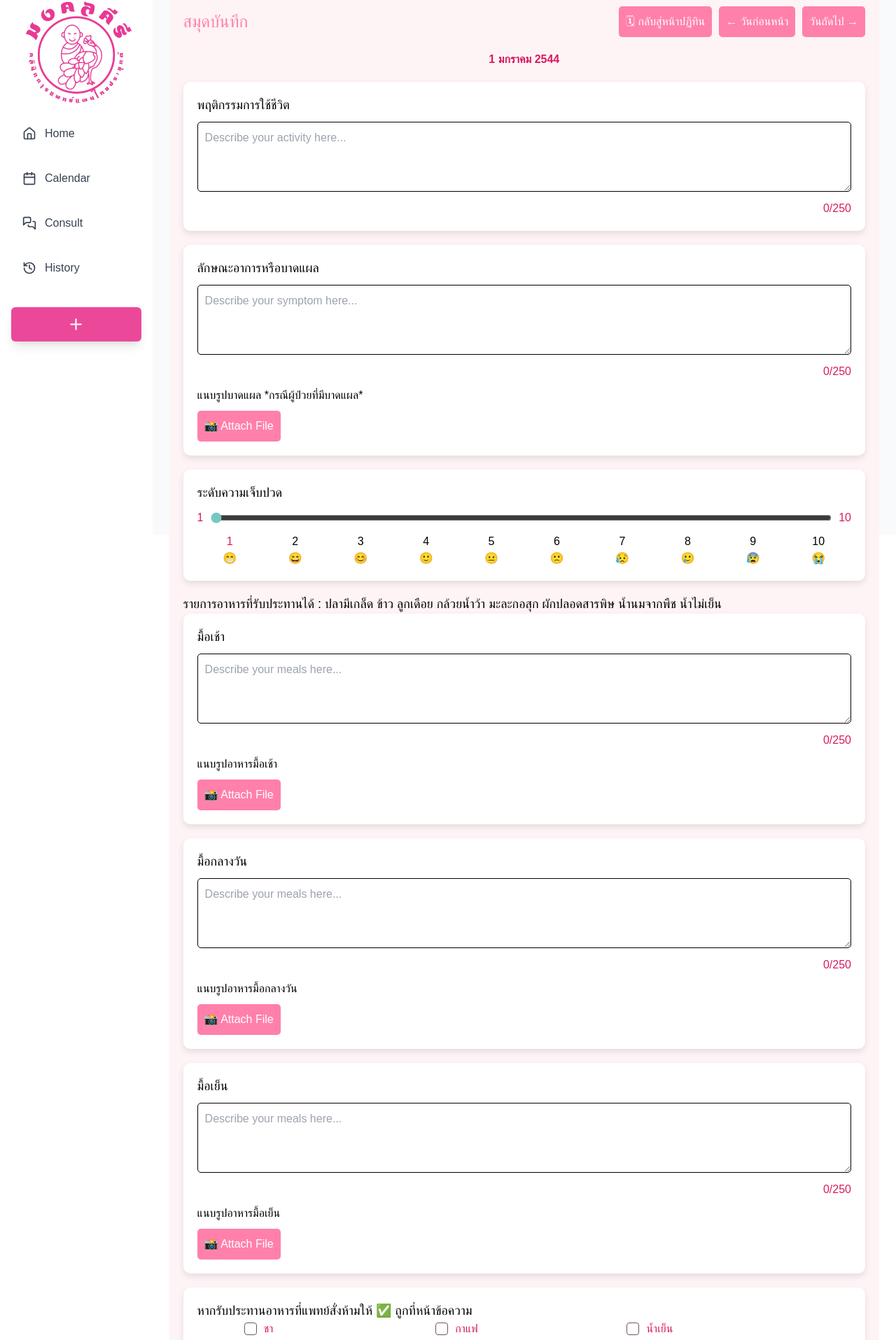
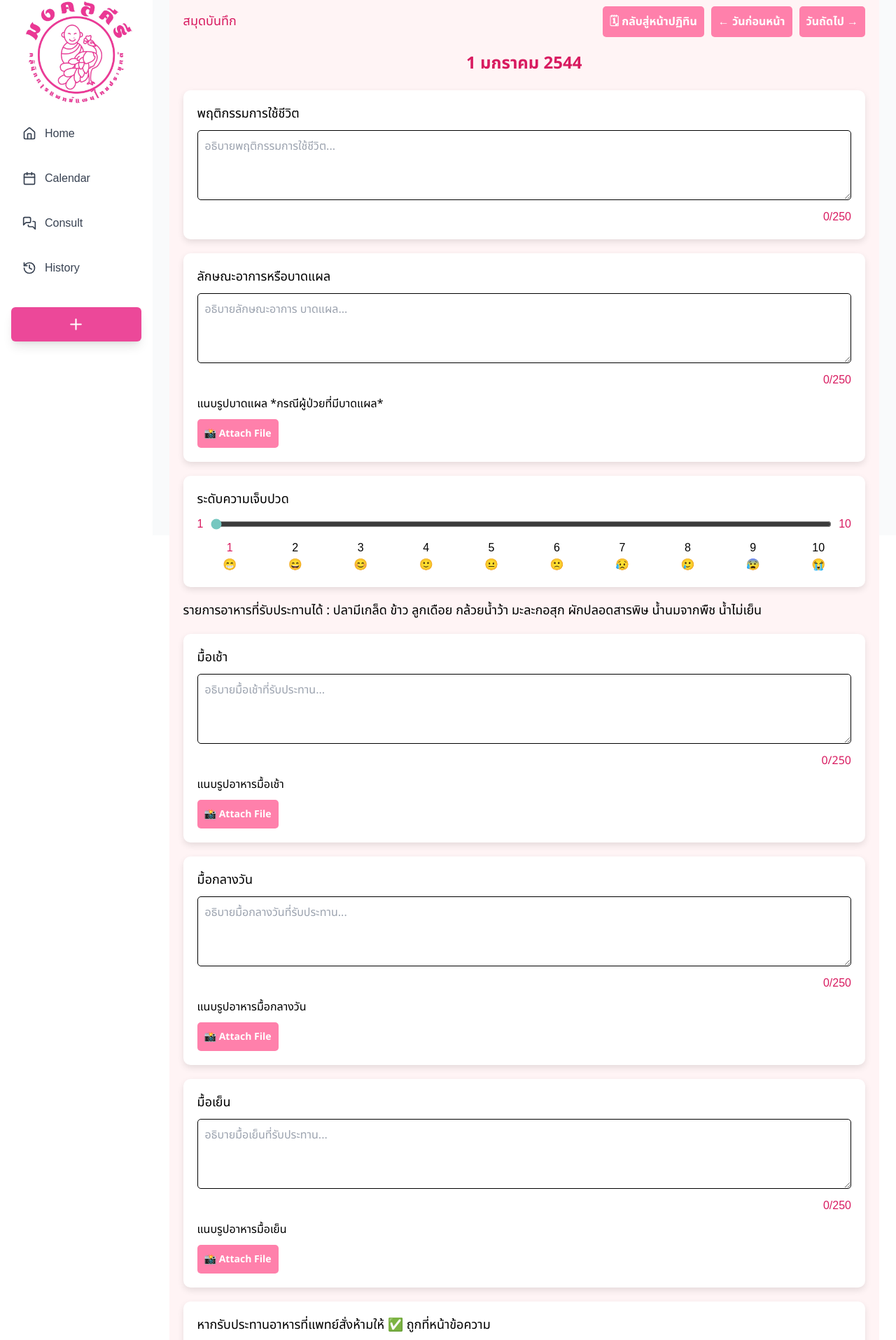
Before and after one commit to tensept/SE-project, a Next.js app: page /diary/1 in a window 1280 px wide. Shown: the part 35-1950 px from the top of the page at 70% size. Built offline with nearby package versions, Linux system fonts and the light colour scheme; no server answers.

Commit message:
font and lang change

```diff
--- a/app/calendar/page.tsx
+++ b/app/calendar/page.tsx
@@ -287,14 +287,14 @@ const Calendar: React.FC = () => {
               </p>
               <p className="mt-5 text-sm text-black-500 font-bold">
                 ❌อาหารแสลง : ชา กาแฟ น้ำเย็น น้ำแข็ง บุหรี่ เหล้า เบียร์
-                ข้าวเหนียว ไข่ไก่ ไก่ หมู วัว ปลาไม่มีเกล็ด อาหารหมักดอง ปลาเต็ม
+                ข้าวเหนียว ไข่ไก่ ไก่ หมู วัว ปลาไม่มีเกล็ด อาหารหมักดอง ปลาเค็ม
                 ปลาร้า มาม่า อาหารทะเล เครื่องในสัตว์ เส้นก๋วยเตียว อาหารแปรรูป
                 ปลากระป๋อง
               </p>
               <p className="mt-5 text-sm text-black-100 font-bold">
                 🧘ไหว้พระ สวดมนต์ ทำสมาธิ กรวดน้ำให้เจ้ากรรมนายเวร
                 ใส่บาตรทุกวันพระ ข้าว 1 ถ้วย กล้วย 1 ทวี
-                และเงินตามกำลังวังวันเกิด จันทร์ 15 บาท, อังคาร 8 บาท,
+                และเงินตามกำลังวันเกิด จันทร์ 15 บาท, อังคาร 8 บาท,
                 วันพุธ(กลางวัน) 17 บาท, วันพุธ (กลางคืน) 12 บาท, พฤหัสบดี 19
                 บาท, ศุกร์ 21 บาท, เสาร์ 10 บาท, อาทิตย์ 6 บาท
               </p>
--- a/app/diary/[date]/page.tsx
+++ b/app/diary/[date]/page.tsx
@@ -2,6 +2,14 @@
 
 import React, { useState, useEffect } from "react";
 import { useRouter, usePathname } from "next/navigation";
+
+import { Noto_Sans_Thai } from "next/font/google";
+
+const notoSansThai = Noto_Sans_Thai({
+  weight: ["400", "700"], // Choose font weights
+  subsets: ["thai", "latin"], // Ensure Thai characters load
+  display: "swap",
+});
 
 const DiaryPage = () => {
   const router = useRouter();
@@ -395,7 +403,8 @@ const DiaryPage = () => {
               style={{
                 color: "#d81b60",
                 display: "flex",
-                alignItems: "center",
+                alignItems: "center",fontFamily: "Noto Sans Thai",
+                marginTop:"10px",
               }}
             >
               <input
@@ -466,7 +475,7 @@ const DiaryPage = () => {
           marginBottom: "20px",
         }}
       >
-        <h1 style={{ color: "#ff80ab", fontSize: "24px" }}>สมุดบันทึก</h1>
+        <h1 className="text-[#d81b60] text-[30px] noto-sans-thai text-lg" >สมุดบันทึก</h1>
         <div>
           <button
             onClick={() => router.push("/calendar")}
@@ -478,6 +487,8 @@ const DiaryPage = () => {
               padding: "10px",
               marginRight: "10px",
               cursor: "pointer",
+              fontFamily: "Noto Sans Thai",
+              fontWeight: "bold",
             }}
           >
             {/* 🗓 Back to Calendar */}
@@ -493,6 +504,8 @@ const DiaryPage = () => {
               padding: "10px",
               marginRight: "10px",
               cursor: "pointer",
+              fontFamily: "Noto Sans Thai",
+              fontWeight: "bold",
             }}
           >
             {/* ← Previous Day */}← วันก่อนหน้า
@@ -506,6 +519,8 @@ const DiaryPage = () => {
               borderRadius: "5px",
               padding: "10px",
               cursor: "pointer",
+              fontFamily: "Noto Sans Thai",
+              fontWeight: "bold",
             }}
           >
             {/* Next Day → */}
@@ -520,6 +535,8 @@ const DiaryPage = () => {
           textAlign: "center",
           marginBottom: "20px",
           color: "#d81b60",
+          fontFamily: "Noto Sans Thai",
+          fontSize: "24px",
           fontWeight: "bold",
         }}
       >
@@ -541,13 +558,13 @@ const DiaryPage = () => {
           boxShadow: "0 4px 10px rgba(0, 0, 0, 0.1)",
         }}
       >
-        <h2 style={{ color: "#000000", fontSize: "18px" }}>
+        <h2 style={{ color: "#000000", fontSize: "18px" ,fontFamily: "Noto Sans Thai", }}>
           พฤติกรรมการใช้ชีวิต
         </h2>
         <textarea
           value={activity || ""}
           onChange={(e) => setActivity(e.target.value)}
-          placeholder="Describe your activity here..."
+          placeholder="อธิบายพฤติกรรมการใช้ชีวิต..."
           maxLength={250}
           style={{
             width: "100%",
@@ -557,6 +574,7 @@ const DiaryPage = () => {
             border: "1px solid #000000",
             borderRadius: "5px",
             color: "black",
+            fontFamily: "Noto Sans Thai",
           }}
         />
         <div style={{ textAlign: "right", marginTop: "5px", color: "#d81b60" }}>
@@ -574,13 +592,13 @@ const DiaryPage = () => {
           boxShadow: "0 4px 10px rgba(0, 0, 0, 0.1)",
         }}
       >
-        <h2 style={{ color: "#000000", fontSize: "18px" }}>
+        <h2 style={{ color: "#000000", fontSize: "18px", fontFamily: "Noto Sans Thai", }}>
           ลักษณะอาการหรือบาดแผล
         </h2>
         <textarea
           value={symptom}
           onChange={(e) => setSymptom(e.target.value)}
-          placeholder="Describe your symptom here..."
+          placeholder="อธิบายลักษณะอาการ บาดแผล..."
           maxLength={250}
           style={{
             width: "100%",
@@ -590,13 +608,14 @@ const DiaryPage = () => {
             border: "1px solid #000000",
             borderRadius: "5px",
             color: "black",
+            fontFamily: "Noto Sans Thai",
           }}
         />
         <div style={{ textAlign: "right", marginTop: "5px", color: "#d81b60" }}>
           {symptom.length}/250
         </div>
         <div style={{ marginTop: "10px" }}>
-          <label style={{ color: "#000000", cursor: "pointer" }}>
+          <label style={{ color: "#000000", cursor: "pointer",fontFamily: "Noto Sans Thai", }}>
             แนบรูปบาดแผล *กรณีผู้ป่วยที่มีบาดแผล*
             <input
               type="file"
@@ -617,6 +636,9 @@ const DiaryPage = () => {
               padding: "10px",
               marginRight: "10px",
               cursor: "pointer",
+              fontFamily: "Noto Sans Thai",
+              fontWeight: "bold",
+              fontSize:"14px",
             }}
           >
             📸 Attach File
@@ -661,7 +683,7 @@ const DiaryPage = () => {
           boxShadow: "0 4px 10px rgba(0, 0, 0, 0.1)",
         }}
       >
-        <h2 style={{ color: "#000000", fontSize: "18px" }}>ระดับความเจ็บปวด</h2>
+        <h2 style={{ color: "#000000", fontSize: "18px",fontFamily: "Noto Sans Thai", }}>ระดับความเจ็บปวด</h2>
         <div
           style={{ display: "flex", alignItems: "center", marginTop: "10px" }}
         >
@@ -705,7 +727,7 @@ const DiaryPage = () => {
       </section>
 
       <section>
-        <h2 style={{ color: "#000000", fontSize: "18px" }}>
+        <h2 style={{ color: "#000000", fontSize: "18px" ,fontFamily: "Noto Sans Thai",}}>
           รายการอาหารที่รับประทานได้ : ปลามีเกล็ด ข้าว ลูกเดือย กล้วยน้ำว้า
           มะละกอสุก ผักปลอดสารพิษ น้ำนมจากพืช น้ำไม่เย็น
         </h2>
@@ -718,14 +740,16 @@ const DiaryPage = () => {
           borderRadius: "10px",
           padding: "20px",
           marginBottom: "20px",
+          marginTop: "20px",
           boxShadow: "0 4px 10px rgba(0, 0, 0, 0.1)",
+          fontFamily: "Noto Sans Thai",
         }}
       >
         <h2 style={{ color: "#000000", fontSize: "18px" }}>มื้อเช้า</h2>
         <textarea
           value={breakfastNote}
           onChange={(e) => setBreakfastNote(e.target.value)}
-          placeholder="Describe your meals here..."
+          placeholder="อธิบายมื้อเช้าที่รับประทาน..."
           maxLength={250}
           style={{
             width: "100%",
@@ -734,7 +758,7 @@ const DiaryPage = () => {
             marginTop: "10px",
             border: "1px solid #000000",
             borderRadius: "5px",
-            color: "black",
+            color: "black",fontFamily: "Noto Sans Thai",
           }}
         />
         <div style={{ textAlign: "right", marginTop: "5px", color: "#d81b60" }}>
@@ -764,6 +788,9 @@ const DiaryPage = () => {
               padding: "10px",
               marginRight: "10px",
               cursor: "pointer",
+              fontFamily: "Noto Sans Thai",
+              fontWeight: "bold",
+              fontSize:"14px",
             }}
           >
             📸 Attach File
@@ -806,11 +833,11 @@ const DiaryPage = () => {
           boxShadow: "0 4px 10px rgba(0, 0, 0, 0.1)",
         }}
       >
-        <h2 style={{ color: "#000000", fontSize: "18px" }}>มื้อกลางวัน</h2>
+        <h2 style={{ color: "#000000", fontSize: "18px" ,fontFamily: "Noto Sans Thai",}}>มื้อกลางวัน</h2>
         <textarea
           value={lunchNote}
           onChange={(e) => setLunchNote(e.target.value)}
-          placeholder="Describe your meals here..."
+          placeholder="อธิบายมื้อกลางวันที่รับประทาน..."
           maxLength={250}
           style={{
             width: "100%",
@@ -818,7 +845,7 @@ const DiaryPage = () => {
             padding: "10px",
             marginTop: "10px",
             border: "1px solid #000000",
-            borderRadius: "5px",
+            borderRadius: "5px",fontFamily: "Noto Sans Thai",
           }}
         />
         <div style={{ textAlign: "right", marginTop: "5px", color: "#d81b60" }}>
@@ -826,7 +853,7 @@ const DiaryPage = () => {
         </div>
 
         <div style={{ marginTop: "10px" }}>
-          <label style={{ color: "#000000", cursor: "pointer" }}>
+          <label style={{ color: "#000000", cursor: "pointer" ,fontFamily: "Noto Sans Thai", }}>
             แนบรูปอาหารมื้อกลางวัน
             <input
               type="file"
@@ -848,6 +875,9 @@ const DiaryPage = () => {
               padding: "10px",
               marginRight: "10px",
               cursor: "pointer",
+              fontFamily: "Noto Sans Thai",
+              fontWeight: "bold",
+              fontSize:"14px",
             }}
           >
             📸 Attach File
@@ -891,11 +921,11 @@ const DiaryPage = () => {
           boxShadow: "0 4px 10px rgba(0, 0, 0, 0.1)",
         }}
       >
-        <h2 style={{ color: "#000000", fontSize: "18px" }}>มื้อเย็น</h2>
+        <h2 style={{ color: "#000000", fontSize: "18px",fontFamily: "Noto Sans Thai", }}>มื้อเย็น</h2>
         <textarea
           value={dinnerNote}
           onChange={(e) => setDinnerNote(e.target.value)}
-          placeholder="Describe your meals here..."
+          placeholder="อธิบายมื้อเย็นที่รับประทาน..."
           maxLength={250}
           style={{
             width: "100%",
@@ -903,7 +933,7 @@ const DiaryPage = () => {
             padding: "10px",
             marginTop: "10px",
             border: "1px solid #000000",
-            borderRadius: "5px",
+            borderRadius: "5px",fontFamily: "Noto Sans Thai",
           }}
         />
         <div style={{ textAlign: "right", marginTop: "5px", color: "#d81b60" }}>
@@ -911,7 +941,7 @@ const DiaryPage = () => {
         </div>
 
         <div style={{ marginTop: "10px" }}>
-          <label style={{ color: "#000000", cursor: "pointer" }}>
+          <label style={{ color: "#000000", cursor: "pointer",fontFamily: "Noto Sans Thai", }}>
             แนบรูปอาหารมื้อเย็น
             <input
               type="file"
@@ -933,6 +963,9 @@ const DiaryPage = () => {
               padding: "10px",
               marginRight: "10px",
               cursor: "pointer",
+              fontFamily: "Noto Sans Thai",
+              fontWeight: "bold",
+              fontSize:"14px",
             }}
           >
             📸 Attach File
@@ -976,7 +1009,7 @@ const DiaryPage = () => {
           boxShadow: "0 4px 10px rgba(0, 0, 0, 0.1)",
         }}
       >
-        <h2 style={{ color: "#000000", fontSize: "18px" }}>
+        <h2 style={{ color: "#000000", fontSize: "18px" ,fontFamily: "Noto Sans Thai",}}>
           หากรับประทานอาหารที่แพทย์สั่งห้ามให้ ✅ ถูกที่หน้าข้อความ
         </h2>
         {/* check box */}
@@ -993,7 +1026,8 @@ const DiaryPage = () => {
           border: "none",
           borderRadius: "5px",
           cursor: "pointer",
-          fontSize: "16px",
+          fontSize: "16px",fontFamily: "Noto Sans Thai",fontWeight:"bold",
+
         }}
       >
         Save
--- a/app/follow/page.tsx
+++ b/app/follow/page.tsx
@@ -43,7 +43,7 @@ const FlipBook: React.FC = () => {
 
   const fetchAllDiary = async () => {
     try {
-      const response = await fetch(`http://localhost:1234/diaries/1`, {
+      const response = await fetch(`http://localhost:1234/diaries/by-patient/2`, {
         method: "GET",
         headers: { "Content-Type": "application/json" },
       });
@@ -160,10 +160,10 @@ const FlipBook: React.FC = () => {
   return (
     <div className="center">
       <div className="book-container">
-      <button className="clip-marker diary-marker" onClick={() => setCurrentPage(todayIndex)}>
+      <button className="clip-marker diary-marker bai-jamjuree-regular" onClick={() => setCurrentPage(todayIndex)}>
           <span>Diary</span>
         </button>
-        <button className="clip-marker followup-marker" onClick={() => setCurrentPage(chartPageIndex)}>
+        <button className="clip-marker followup-marker .bai-jamjuree-regular" onClick={() => setCurrentPage(chartPageIndex)}>
           <span>Follow-up</span>
         </button>
         <div className="book">
--- a/app/globals.css
+++ b/app/globals.css
@@ -118,3 +118,81 @@ html, body {
   left: 50%;
   transform: translate(-50%, -50%);
 }
+/*
+.bai-jamjuree-extralight {
+  font-family: "Bai Jamjuree", sans-serif;
+  font-weight: 200;
+  font-style: normal;
+}
+
+.bai-jamjuree-light {
+  font-family: "Bai Jamjuree", sans-serif;
+  font-weight: 300;
+  font-style: normal;
+}
+
+.bai-jamjuree-regular {
+  font-family: "Bai Jamjuree", sans-serif;
+  font-weight: 400;
+  font-style: normal;
+}
+
+.bai-jamjuree-medium {
+  font-family: "Bai Jamjuree", sans-serif;
+  font-weight: 500;
+  font-style: normal;
+}
+
+.bai-jamjuree-semibold {
+  font-family: "Bai Jamjuree", sans-serif;
+  font-weight: 600;
+  font-style: normal;
+}
+
+.bai-jamjuree-bold {
+  font-family: "Bai Jamjuree", sans-serif;
+  font-weight: 700;
+  font-style: normal;
+}
+
+.bai-jamjuree-extralight-italic {
+  font-family: "Bai Jamjuree", sans-serif;
+  font-weight: 200;
+  font-style: italic;
+}
+
+.bai-jamjuree-light-italic {
+  font-family: "Bai Jamjuree", sans-serif;
+  font-weight: 300;
+  font-style: italic;
+}
+
+.bai-jamjuree-regular-italic {
+  font-family: "Bai Jamjuree", sans-serif;
+  font-weight: 400;
+  font-style: italic;
+}
+
+.bai-jamjuree-medium-italic {
+  font-family: "Bai Jamjuree", sans-serif;
+  font-weight: 500;
+  font-style: italic;
+}
+
+.bai-jamjuree-semibold-italic {
+  font-family: "Bai Jamjuree", sans-serif;
+  font-weight: 600;
+  font-style: italic;
+}
+
+.bai-jamjuree-bold-italic {
+  font-family: "Bai Jamjuree", sans-serif;
+  font-weight: 700;
+  font-style: italic;
+} */
+
+.noto-sans-thai{
+  font-family: "Noto Sans Thai", sans-serif;
+  font-weight: 400;
+  font-style: normal;
+}
--- a/app/layout.tsx
+++ b/app/layout.tsx
@@ -3,6 +3,10 @@ import { Geist, Geist_Mono } from "next/font/google";
 import Sidebar from "./components/Sidebar";  // ✅ Import Sidebar
 // import SidebarDC from "./components/SidebarDC";  // ✅ Import Sidebar
 import "./globals.css";
+import { Inter } from "next/font/google";
+
+const inter = Inter({ subsets: ["latin"] });
+
 
 const geistSans = Geist({
   variable: "--font-geist-sans",
@@ -30,6 +34,7 @@ export default function RootLayout({
         <div className="flex h-screen">
           <Sidebar/> {/* ✅ เพิ่ม Sidebar ตรงนี้ */}
           <main className="flex-1 p-6 bg-gray-50">{children}</main> {/* ✅ ส่วน Content */}
+
         </div>
       </body>
     </html>
--- a/package.json
+++ b/package.json
@@ -14,6 +14,7 @@
     "@fullcalendar/react": "^6.1.15",
     "@fullcalendar/timegrid": "^6.1.15",
     "@line/liff": "^2.25.1",
+    "@next/font": "^14.2.15",
     "@radix-ui/react-dialog": "^1.1.4",
     "@react-icons/all-files": "^4.1.0",
     "axios": "^1.7.9",
```
Also changed, not shown: app/components/Sidebar.tsx (+7 -0 lines), app/follow/flipbook.css (+72 -0 lines), app/page.tsx (+18 -10 lines), 1 other file (tests, documents, lock files or other folders).
